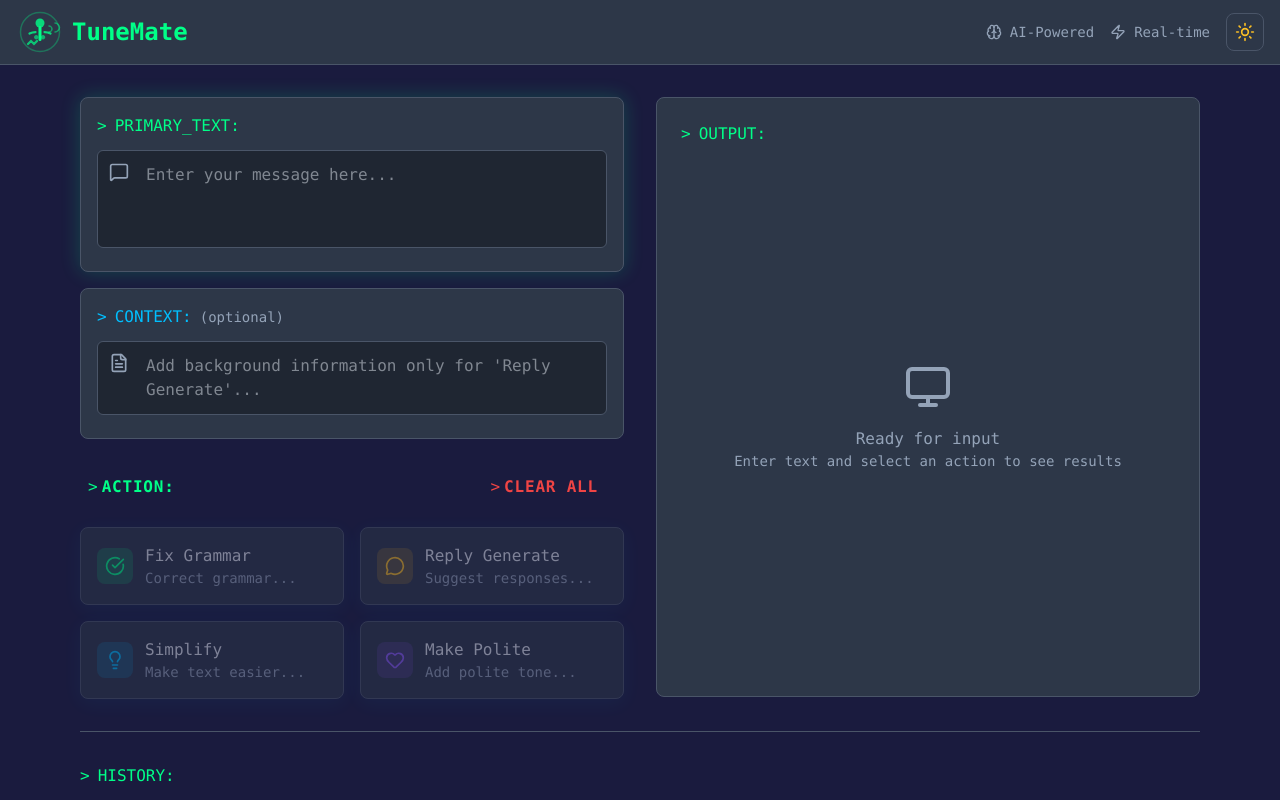
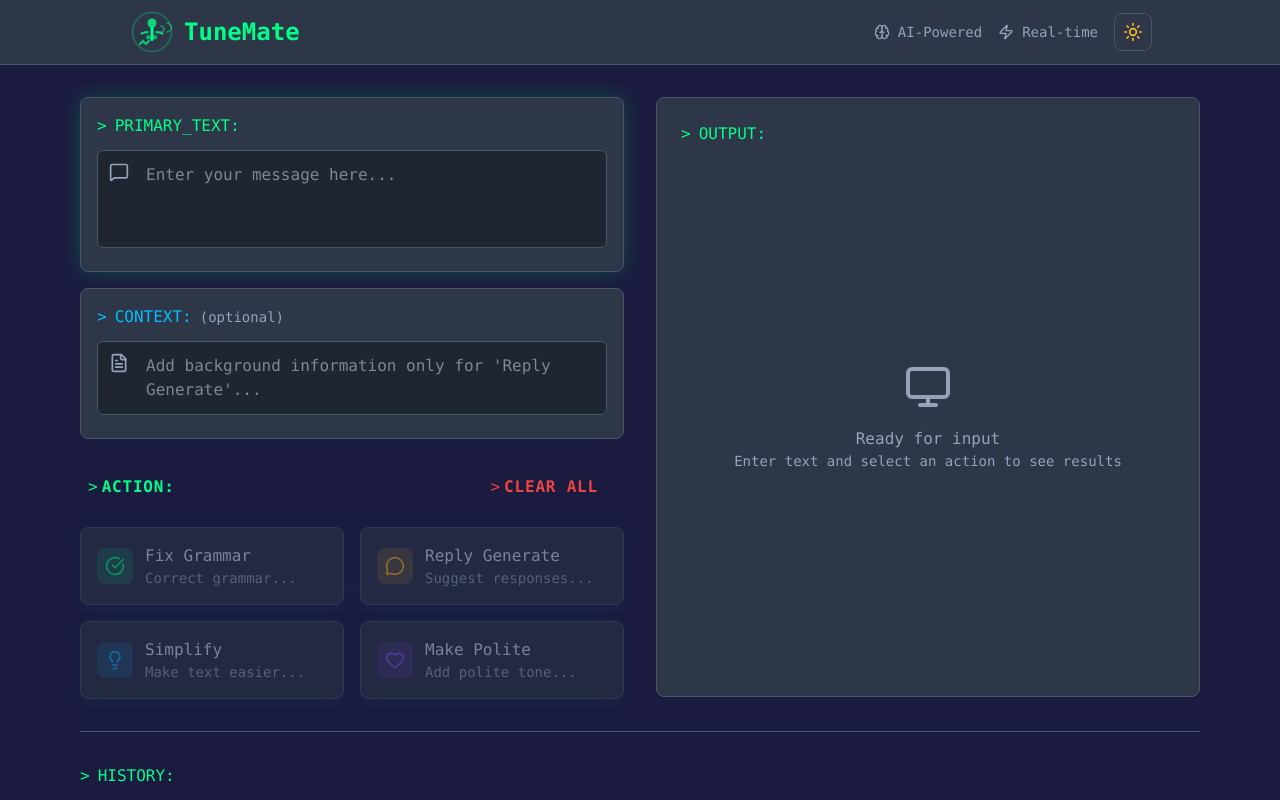
Before and after one commit to lokeshbhai007/TuneMate, a Next.js app: page / in a window 1280 px wide. Shown: the top 800 px of the page. Built offline with nearby package versions, Linux system fonts and the light colour scheme.

Commit message:
header update

```diff
--- a/src/app/components/Header.jsx
+++ b/src/app/components/Header.jsx
@@ -124,7 +124,7 @@
 export default function Header() {
   return (
     <header className="bg-terminal-card border-b border-terminal-border">
-      <div className="container mx-auto px-4 py-2 lg:py-2">
+      <div className="container mx-auto px-4 lg:px-32 py-2 lg:py-2">
         <div className="flex items-center justify-between">
           <div className="flex items-center space-x-2 lg:space-x-4">
             <div className="flex items-center space-x-2">
```
